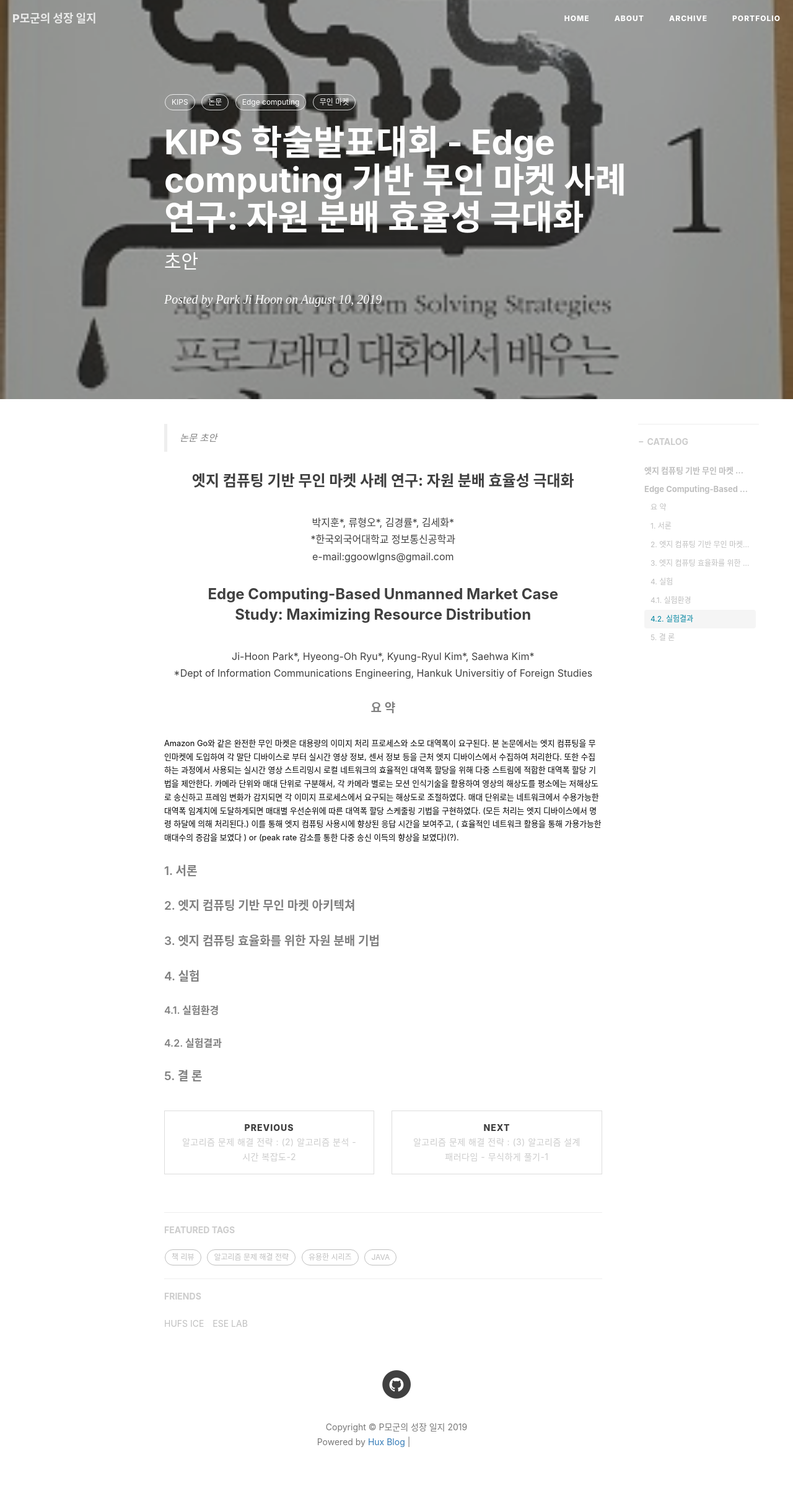
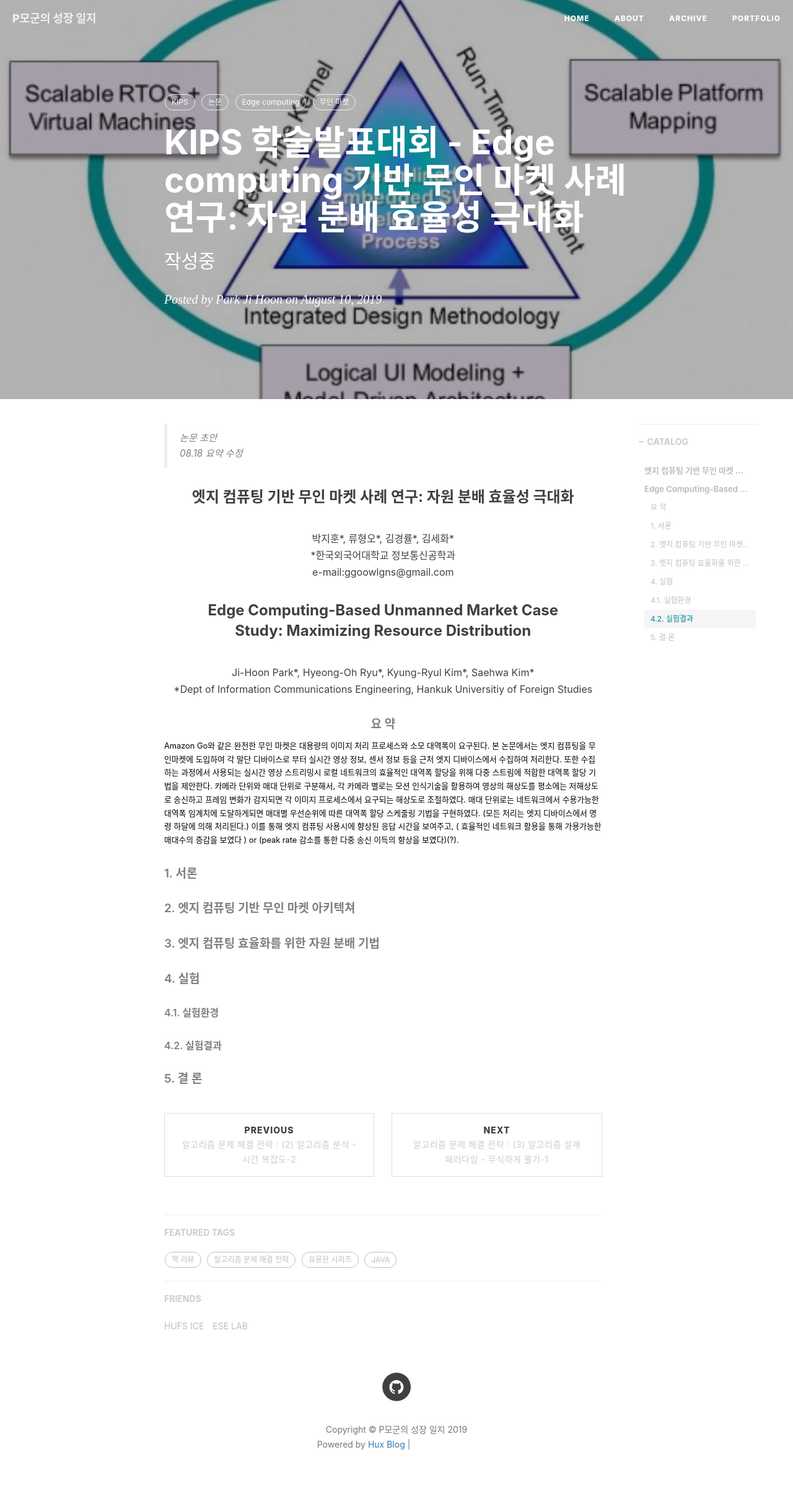
Before and after one commit to ggoowlgns/ggoowlgns.github.io, a Jekyll site: the page built from _posts/2019-08-10-kips_edge_computing-post.md, in a window 1280 px wide. Shown: the whole page at 62% size. Built offline with Jekyll 4.4.1, drawn with Linux system fonts in a browser that asks for light colours; nearby versions of some CDN libraries; our own code applies the rules of GitHub Pages for plain Markdown files; comment, search, counter and statistics services are not loaded; grey boxes are pictures that could not be loaded.

Commit message:
kips update bg img

```diff
--- a/_posts/2019-08-10-kips_edge_computing-post.md
+++ b/_posts/2019-08-10-kips_edge_computing-post.md
@@ -1,9 +1,9 @@
 ---
 title:      "KIPS 학술발표대회 - Edge computing 기반 무인 마켓 사례 연구: 자원 분배 효율성 극대화"
-subtitle:   "초안"
+subtitle:   "작성중"
 date:       2019-08-10
 author:     "Park Ji Hoon"
-header-img: "img/post_introducing_books/algorithm_1.jpg"
+header-img: "img/post_edge_computing/ese_lab.JPG"
 header-mask: 0.3
 catalog:    true
 use_math: true
@@ -14,6 +14,7 @@ tags:
     - 무인 마켓
 ---
 > 논문 초안
+> 08.18 요약 수정
 
 ### <center>엣지 컴퓨팅 기반 무인 마켓 사례 연구: 자원 분배 효율성 극대화</center>
 
@@ -41,7 +42,7 @@ tags:
 
 <p style="color:black; font-size:80%;" align="left">
 
-<br>
+
 Amazon Go와 같은 완전한 무인 마켓은 대용량의 이미지 처리 프로세스와 소모 대역폭이 요구된다. 본 논문에서는 엣지 컴퓨팅을 무인마켓에 도입하여 각 말단 디바이스로 부터 실시간 영상 정보, 센서 정보 등을 근처 엣지 디바이스에서 수집하여 처리한다. 또한 수집하는 과정에서 사용되는 실시간 영상 스트리밍시 로컬 네트워크의 효율적인 대역폭 할당을 위해 다중 스트림에 적합한 대역폭 할당 기법을 제안한다. 카메라 단위와 매대 단위로 구분해서, 각 카메라 별로는 모션 인식기술을 활용하여 영상의 해상도를 평소에는 저해상도로 송신하고 프레임 변화가 감지되면 각 이미지 프로세스에서 요구되는 해상도로 조절하였다. 매대 단위로는 네트워크에서 수용가능한 대역폭 임계치에 도달하게되면 매대별 우선순위에 따른 대역폭 할당 스케줄링 기법을 구현하였다. (모든 처리는 엣지 디바이스에서 명령 하달에 의해 처리된다.) 이를 통해 엣지 컴퓨팅 사용시에 향상된 응답 시간을 보여주고, ( 효율적인 네트워크 활용을 통해 가용가능한 매대수의 증감을 보였다 ) or (peak rate 감소를 통한 다중 송신 이득의 향상을 보였다)(?).
 
 <!-- 결과 : 소모 대역폭 감소, peak rate 감소를 통한 다중 송신 이득의 향상
```
Also changed, not shown: img/post_edge_computing/ese_lab.JPG (added).
